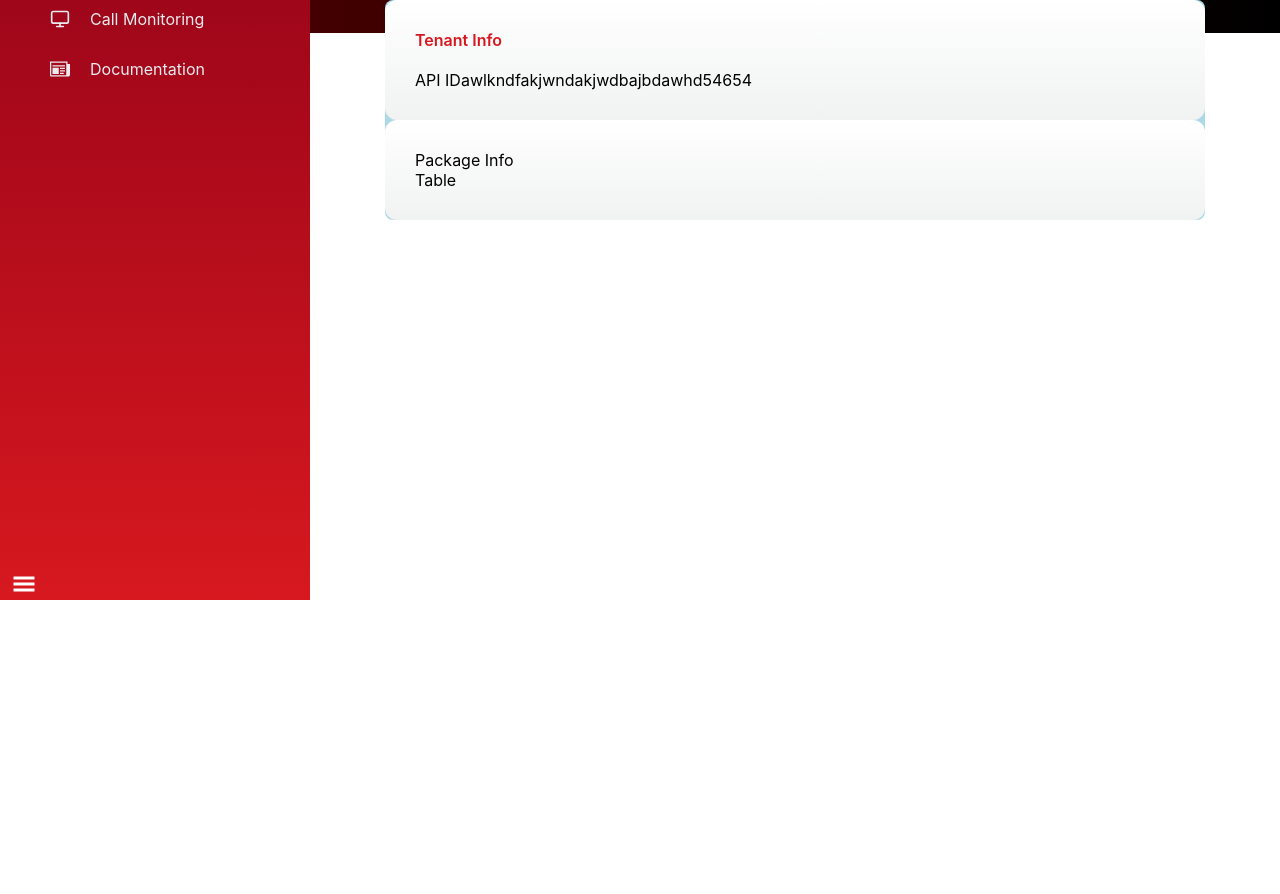
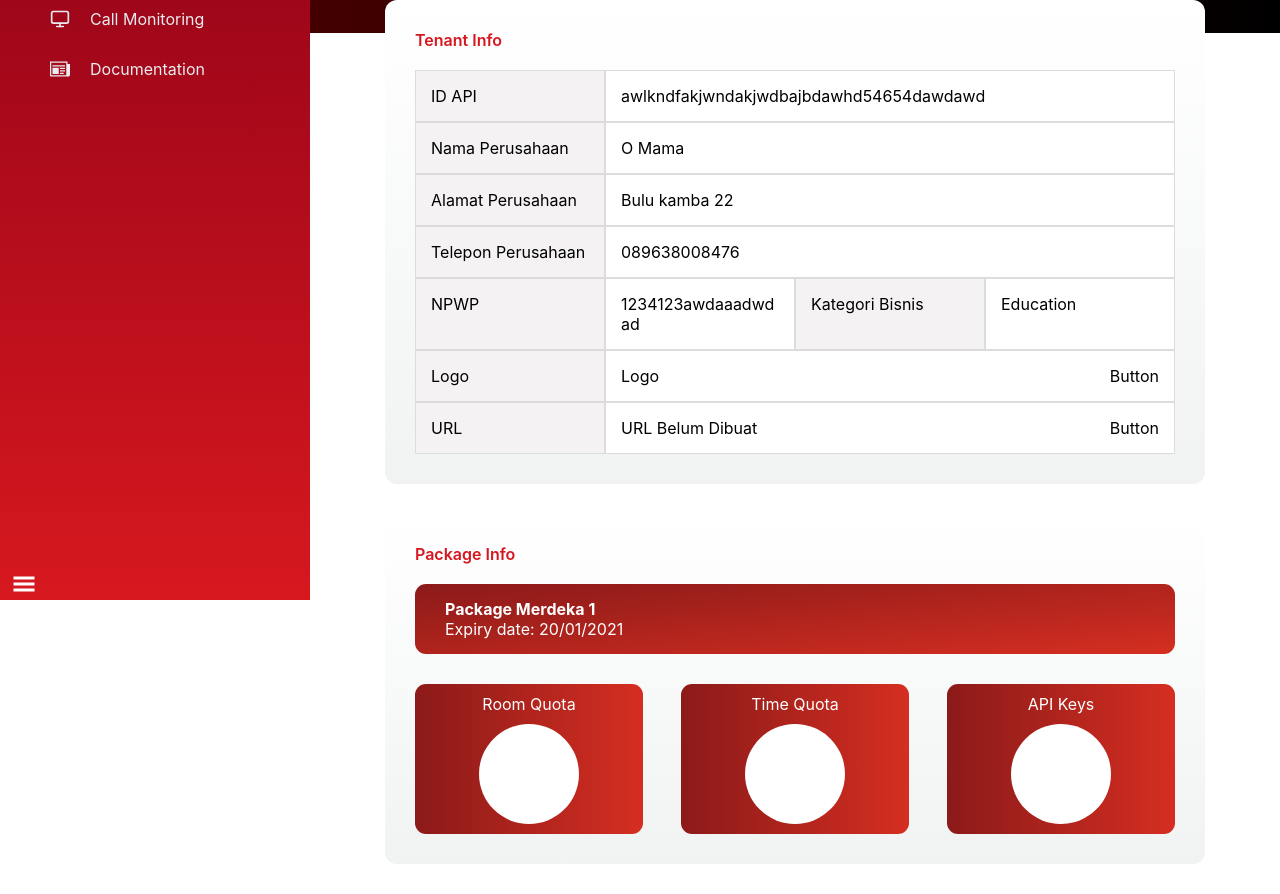
Before and after one commit to twinedo/cobaclientngage, a React (Create React App) app: page /home in a window 1280 px wide. Shown: the part 200-1094 px from the top of the page. Before the commit the page ends 1000 px from the top, so only its background shows below. Built offline with nearby package versions, Linux system fonts and the light colour scheme; sample sign-in values are in the browser's storage.

Commit message:
slicing home

```diff
--- a/src/pages/home/Home.tsx
+++ b/src/pages/home/Home.tsx
@@ -8,14 +8,123 @@ const Home: FC = () => {
                 <div className='card-content-title'>Tenant Info</div>
                 <div className='table-tenant'>
                     <div className='table-tenant-row'>
-                        <div>API ID</div>
-                        <div>awlkndfakjwndakjwdbajbdawhd54654</div>
+                        <div className='table-tenant-row-1'>ID API</div>
+                        <div className='table-tenant-row-2'>
+                            awlkndfakjwndakjwdbajbdawhd54654dawdawd
+                        </div>
+                    </div>
+                    <div className='table-tenant-row'>
+                        <div className='table-tenant-row-1'>
+                            Nama Perusahaan
+                        </div>
+                        <div className='table-tenant-row-2'>O Mama</div>
+                    </div>
+                    <div className='table-tenant-row'>
+                        <div className='table-tenant-row-1'>
+                            Alamat Perusahaan
+                        </div>
+                        <div className='table-tenant-row-2'>Bulu kamba 22</div>
+                    </div>
+                    <div className='table-tenant-row'>
+                        <div className='table-tenant-row-1'>
+                            Telepon Perusahaan
+                        </div>
+                        <div className='table-tenant-row-2'>089638008476</div>
+                    </div>
+                    <div
+                        style={{
+                            display: 'flex',
+                            flexDirection: 'row',
+                            width: '100%',
+                        }}
+                    >
+                        <div
+                            className='table-tenant-row-wrapper-2'
+                            style={{ width: '100%' }}
+                        >
+                            <div className='table-tenant-row-3'>NPWP</div>
+                            <div className='table-tenant-row-4'>
+                                1234123awdaaadwdad
+                            </div>
+                        </div>
+                        <div className='table-tenant-row-wrapper-2'>
+                            <div className='table-tenant-row-3'>
+                                Kategori Bisnis
+                            </div>
+                            <div className='table-tenant-row-4'>Education</div>
+                        </div>
+                    </div>
+                    <div className='table-tenant-row'>
+                        <div className='table-tenant-row-1'>Logo</div>
+                        <div
+                            className='table-tenant-row-2'
+                            style={{ justifyContent: 'space-between' }}
+                        >
+                            <div>Logo</div>
+                            <div>Button</div>
+                        </div>
+                    </div>
+                    <div className='table-tenant-row'>
+                        <div className='table-tenant-row-1'>URL</div>
+                        <div
+                            className='table-tenant-row-2'
+                            style={{ justifyContent: 'space-between' }}
+                        >
+                            <div>URL Belum Dibuat</div>
+                            <div>Button</div>
+                        </div>
                     </div>
                 </div>
             </div>
             <div className='card-content'>
-                <div>Package Info</div>
-                <div>Table</div>
+                <div className='card-content-title'>Package Info</div>
+                <div className='package-info-1'>
+                    <div className='package-info-1-title'>
+                        Package Merdeka 1
+                    </div>
+                    <div>Expiry date: 20/01/2021</div>
+                </div>
+                <div className='package-info-2'>
+                    <div className='info-2-card'>
+                        <div style={{ color: 'white', marginBottom: 10 }}>
+                            Room Quota
+                        </div>
+                        <div
+                            style={{
+                                width: 100,
+                                height: 100,
+                                background: 'white',
+                                borderRadius: 50,
+                            }}
+                        />
+                    </div>
+                    <div className='info-2-card'>
+                        <div style={{ color: 'white', marginBottom: 10 }}>
+                            Time Quota
+                        </div>
+                        <div
+                            style={{
+                                width: 100,
+                                height: 100,
+                                background: 'white',
+                                borderRadius: 50,
+                            }}
+                        />
+                    </div>
+                    <div className='info-2-card'>
+                        <div style={{ color: 'white', marginBottom: 10 }}>
+                            API Keys
+                        </div>
+                        <div
+                            style={{
+                                width: 100,
+                                height: 100,
+                                background: 'white',
+                                borderRadius: 50,
+                            }}
+                        />
+                    </div>
+                </div>
             </div>
         </div>
     );
--- a/src/pages/home/home.scss
+++ b/src/pages/home/home.scss
@@ -1,7 +1,7 @@
 .container-home {
     display: flex;
     flex-direction: column;
-    background-color: lightblue;
+    // background-color: lightblue;
     // padding: 30px;
     border-radius: 8px;
 
@@ -9,9 +9,10 @@
         display: flex;
         flex-direction: column;
         background-color: red; /* For browsers that do not support gradients */
-        background-image: linear-gradient(to bottom, white, #f1f2f2);
+        background-image: linear-gradient(to bottom, white, #f8f9f9, #f1f2f2);
         border-radius: 12px;
         padding: 30px;
+        margin-bottom: 30px;
 
         .card-content-title {
             color: #d6171f;
@@ -24,8 +25,91 @@
             flex-direction: column;
 
             .table-tenant-row {
+                flex-direction: row;
+                display: grid;
+                grid-template-columns: 1fr 3fr;
+                width: 100%;
+                .table-tenant-row-1 {
+                    display: flex;
+                    flex-direction: row;
+                    background-color: #f4f2f2;
+                    border: 1px solid #dcdcdc;
+                    padding: 15px;
+                    word-break: break-all;
+                }
+
+                .table-tenant-row-2 {
+                    display: flex;
+                    flex-direction: row;
+                    background-color: white;
+                    border: 1px solid #dcdcdc;
+                    padding: 15px;
+                    word-break: break-all;
+                }
+            }
+
+            .table-tenant-row-wrapper-2 {
+                flex-direction: row;
+                display: grid;
+                grid-template-columns: 1fr 1fr;
+                width: 100%;
+
+                .table-tenant-row-3 {
+                    display: flex;
+                    flex-direction: row;
+                    padding: 15px;
+                    background-color: #f4f2f2;
+                    border: 1px solid #dcdcdc;
+                    word-break: break-all;
+                }
+                .table-tenant-row-4 {
+                    display: flex;
+                    flex-direction: row;
+                    background-color: white;
+                    border: 1px solid #dcdcdc;
+                    padding: 15px;
+                    word-break: break-all;
+                }
+            }
+        }
+
+        .package-info-1 {
+            background-color: red; /* For browsers that do not support gradients */
+            background-image: linear-gradient(
+                to right bottom,
+                #8b1a19,
+                #d52e21
+            );
+            padding: 15px 30px;
+            border-radius: 11px;
+            color: white;
+            display: flex;
+            flex-direction: column;
+            margin-bottom: 30px;
+
+            .package-info-1-title {
+                font-weight: bold;
+            }
+        }
+
+        .package-info-2 {
+            display: flex;
+            flex-direction: row;
+            flex: 1;
+            justify-content: space-between;
+            width: 100%;
+
+            .info-2-card {
                 display: flex;
-                flex-direction: row;
+                // flex: 1;
+                flex-direction: column;
+                background-color: red; /* For browsers that do not support gradients */
+                background-image: linear-gradient(to right, #8b1a19, #d52e21);
+                justify-content: center;
+                align-items: center;
+                border-radius: 11px;
+                width: 30%;
+                padding: 10px 0px;
             }
         }
     }
```
